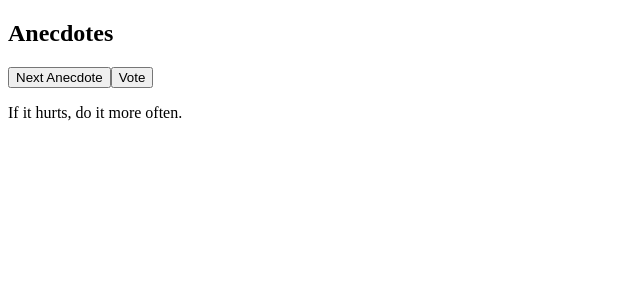
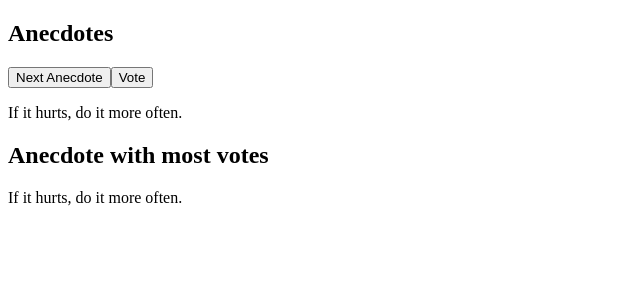
Before and after one commit to Lalodev/fullstackopen-part-01, a React (Vite) app: page / in a window 1280 px wide. Shown: the top 300 px of the page, without its empty margins (0-640 px from the left). Built offline with nearby package versions, Linux system fonts and the light colour scheme.

Commit message:
1.14*: anecdotes, paso 3

```diff
--- a/src/components/Anecdotes.jsx
+++ b/src/components/Anecdotes.jsx
@@ -23,17 +23,28 @@ export const Anecdotes = () => {
     6: 0,
     7: 0,
   });
+  const [winner, setWinner] = useState(0);
 
   const nextAnecdote = () => {
-    const anecdote = Math.floor(Math.random() * (7 - 0 + 1)) + 0;
+    const anecdote = Math.floor(Math.random() * anecdotes.length);
     setSelected(anecdote);
   };
 
   const vote = (voted) => {
-    setPoints((prevPoints) => ({
-      ...prevPoints,
-      [voted]: prevPoints[voted] + 1,
-    }));
+    setPoints((prevPoints) => {
+      const updatedPoints = {
+        ...prevPoints,
+        [voted]: prevPoints[voted] + 1,
+      };
+
+      const newWinner = Object.keys(updatedPoints).reduce((a, b) =>
+        updatedPoints[a] > updatedPoints[b] ? a : b
+      );
+
+      setWinner(newWinner);
+
+      return updatedPoints;
+    });
   };
 
   return (
@@ -42,6 +53,8 @@ export const Anecdotes = () => {
       <button onClick={nextAnecdote}>Next Anecdote</button>
       <button onClick={() => vote(selected)}>Vote</button>
       <p>{anecdotes[selected]}</p>
+      <h2>Anecdote with most votes</h2>
+      <p>{anecdotes[winner]}</p>
     </div>
   );
 };
```
